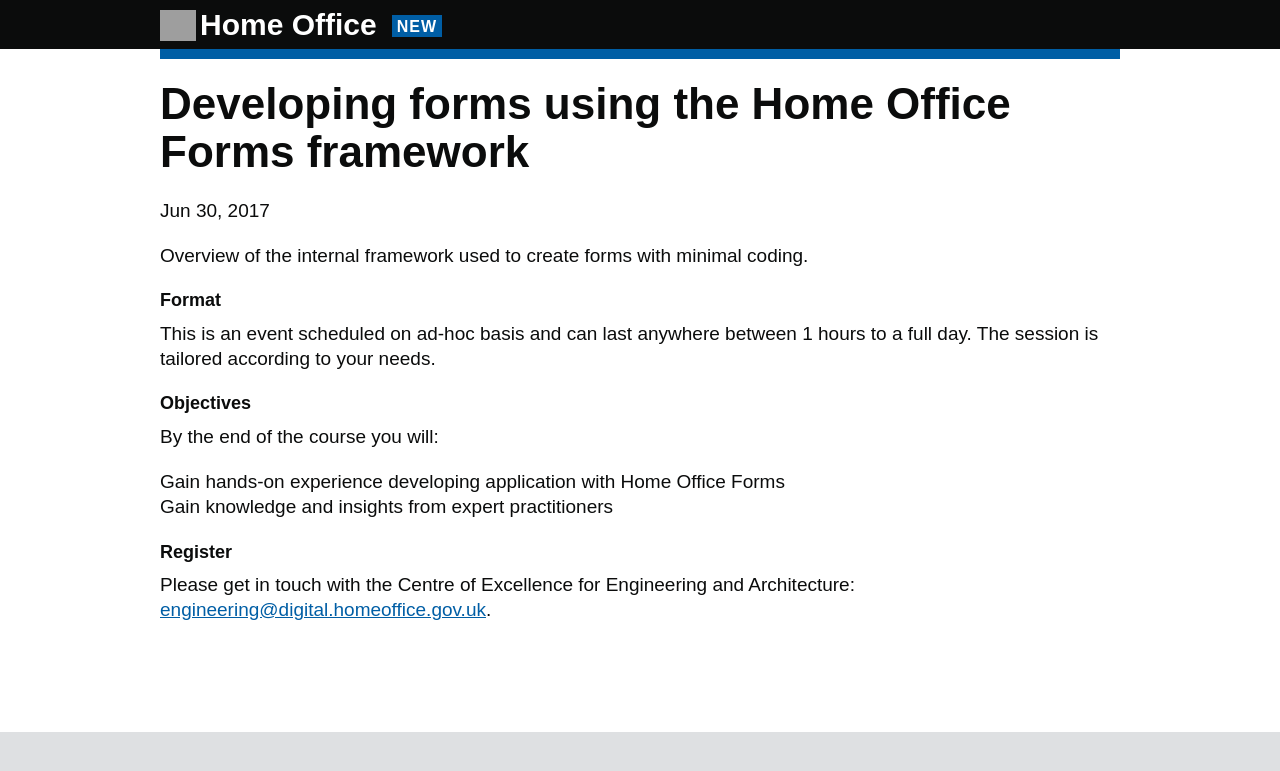
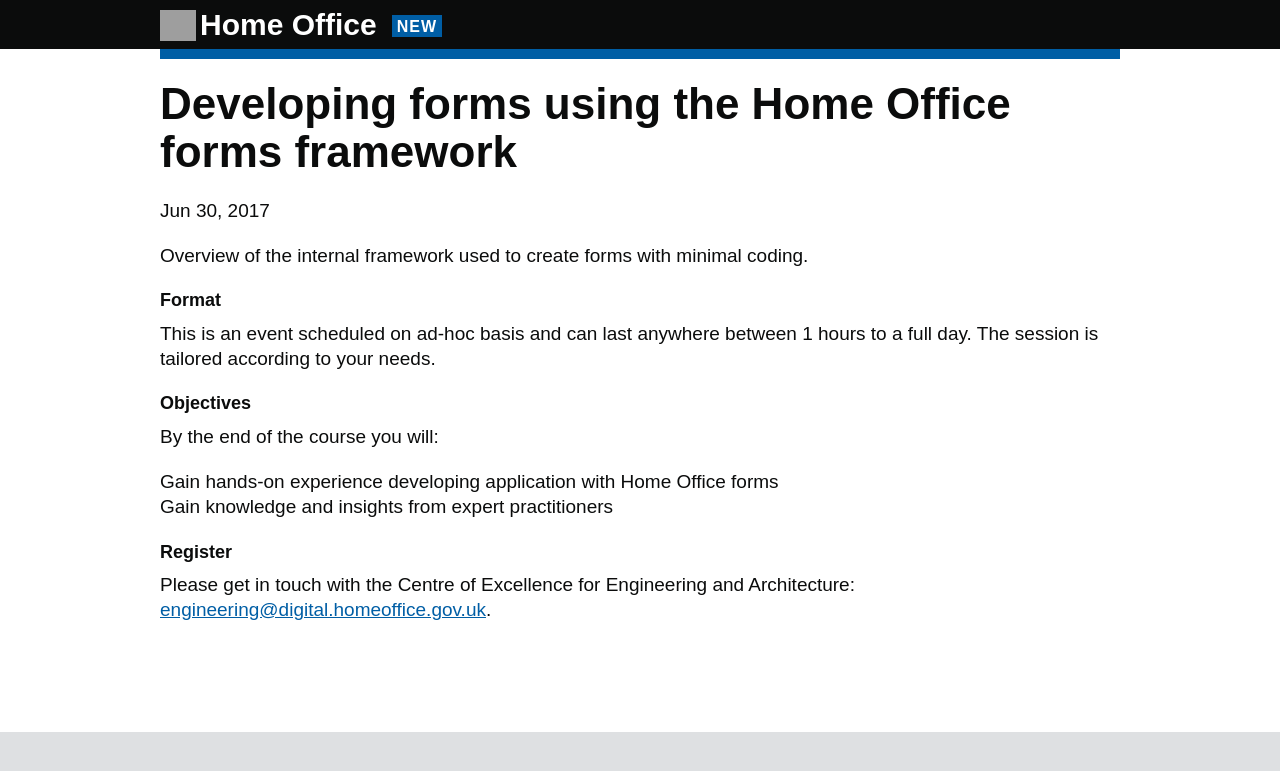
Before and after one commit to Abdul2/coe, a Jekyll site: the page built from _posts/2017-06-30-hof.md, in a window 1280 px wide. Shown: the top 771 px of the page. Built offline with Jekyll 4.4.1, drawn with Linux system fonts in a browser that asks for light colours; grey boxes are pictures that could not be loaded.

```diff
--- a/_posts/2017-06-30-hof.md
+++ b/_posts/2017-06-30-hof.md
@@ -1,6 +1,6 @@
 ---
 layout: post
-title:  "Developing forms using the Home Office Forms framework"
+title:  "Developing forms using the Home Office forms framework"
 date:   2017-06-30 11:57:52 +0100
 category: "Architecture and engineering"
 excerpt_separator: <!--more-->
@@ -16,7 +16,7 @@ This is an event scheduled on ad-hoc basis and can last anywhere between 1 hours
 
 By the end of the course you will:
 
-- Gain hands-on experience developing application with Home Office Forms
+- Gain hands-on experience developing application with Home Office forms
 - Gain knowledge and insights from expert practitioners
 
 ### Register
```
